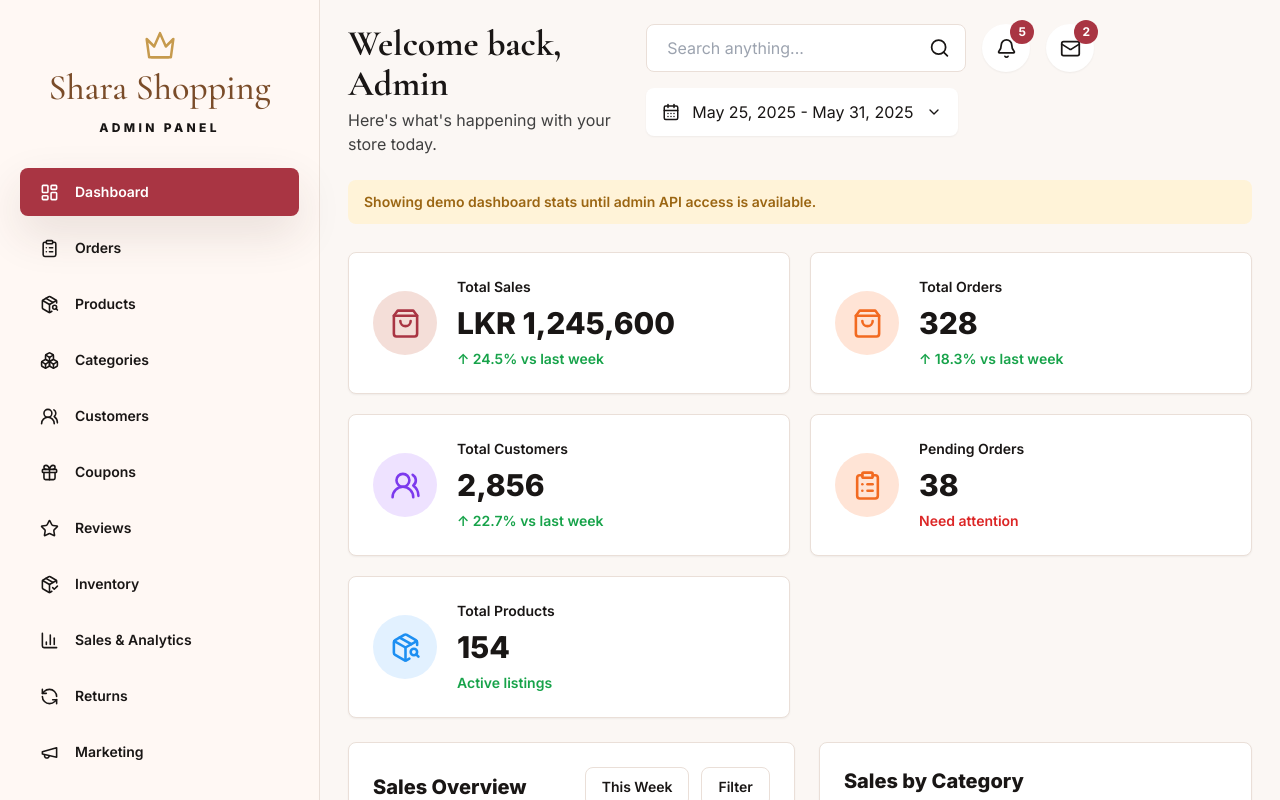
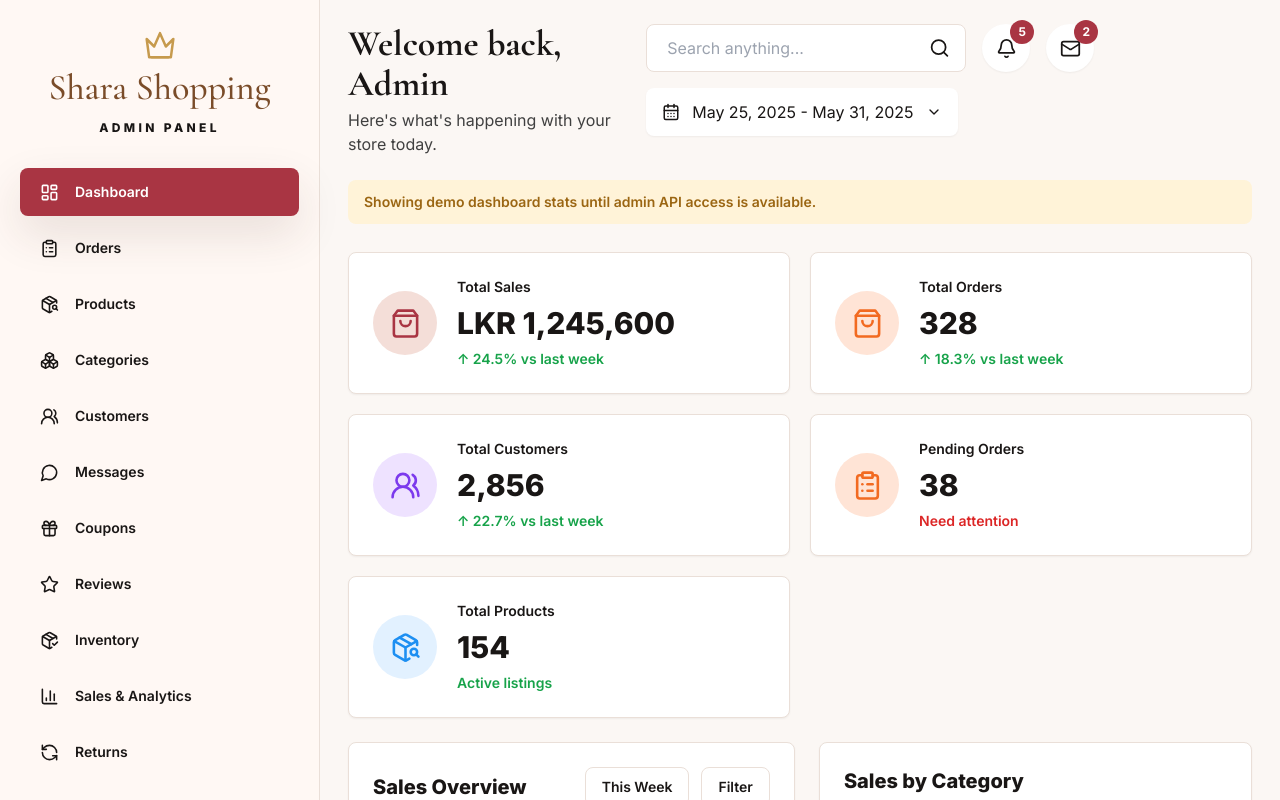
Before and after one commit to subasthican/shara-shopping, a React (Vite) app in the folder frontend/: page /admin/dashboard in a window 1280 px wide. Shown: the top 800 px of the page. Built offline with nearby package versions, Linux system fonts and the light colour scheme; no server answers; sample sign-in values are in the browser's storage.

Commit message:
Unify admin navigation links

```diff
--- a/frontend/src/pages/AddEditProductPage.jsx
+++ b/frontend/src/pages/AddEditProductPage.jsx
@@ -7,6 +7,7 @@
   Home,
   LogOut,
   Menu,
+  MessageCircle,
   Package,
   PackageCheck,
   Save,
@@ -29,6 +30,7 @@
   [Package, 'Products', '/admin/products'],
   [Box, 'Categories', '/admin/categories'],
   [UsersRound, 'Customers', '/admin/customers'],
+  [MessageCircle, 'Messages', '/admin/messages'],
   [Tag, 'Offers & Coupons', '#offers'],
   [PackageCheck, 'Inventory', '#inventory'],
   [Star, 'Reviews', '#reviews'],
--- a/frontend/src/pages/AdminDashboardPage.jsx
+++ b/frontend/src/pages/AdminDashboardPage.jsx
@@ -11,6 +11,7 @@
   Mail,
   Megaphone,
   Menu,
+  MessageCircle,
   PackageCheck,
   PackageSearch,
   RefreshCcw,
@@ -26,20 +27,21 @@
 import { getDashboardStats } from '../services/dashboardService.js';
 
 const sidebar = [
-  [LayoutDashboard, 'Dashboard'],
-  [ClipboardList, 'Orders'],
-  [PackageSearch, 'Products'],
-  [Boxes, 'Categories'],
-  [UsersRound, 'Customers'],
-  [Gift, 'Coupons'],
-  [Star, 'Reviews'],
-  [PackageCheck, 'Inventory'],
-  [BarChart3, 'Sales & Analytics'],
-  [RefreshCcw, 'Returns'],
-  [Megaphone, 'Marketing'],
-  [UsersRound, 'Users & Roles'],
-  [Settings, 'Settings'],
-  [Settings, 'Website Settings'],
+  [LayoutDashboard, 'Dashboard', '/admin/dashboard'],
+  [ClipboardList, 'Orders', '/admin/orders'],
+  [PackageSearch, 'Products', '/admin/products'],
+  [Boxes, 'Categories', '/admin/categories'],
+  [UsersRound, 'Customers', '/admin/customers'],
+  [MessageCircle, 'Messages', '/admin/messages'],
+  [Gift, 'Coupons', '#coupons'],
+  [Star, 'Reviews', '#reviews'],
+  [PackageCheck, 'Inventory', '#inventory'],
+  [BarChart3, 'Sales & Analytics', '#analytics'],
+  [RefreshCcw, 'Returns', '#returns'],
+  [Megaphone, 'Marketing', '#marketing'],
+  [UsersRound, 'Users & Roles', '#users'],
+  [Settings, 'Settings', '/admin/settings'],
+  [Settings, 'Website Settings', '/admin/settings'],
 ];
 
 const demoStats = [
@@ -146,12 +148,12 @@
         <p className="mt-3 text-xs font-extrabold uppercase tracking-[0.28em]">Admin Panel</p>
       </div>
       <nav className="mt-8 space-y-2">
-        {sidebar.map(([Icon, label], index) => (
+        {sidebar.map(([Icon, label, href]) => (
           <a
             className={`flex h-12 items-center gap-4 rounded-lg px-5 text-sm font-semibold ${
-              index === 0 ? 'bg-rosewood text-white shadow-soft' : 'hover:bg-white'
+              href === '/admin/dashboard' ? 'bg-rosewood text-white shadow-soft' : 'hover:bg-white'
             }`}
-            href={index === 0 ? '/admin/dashboard' : '#admin-section'}
+            href={href}
             key={label}
           >
             <Icon size={19} /> {label}
--- a/frontend/src/pages/AdminSettingsPage.jsx
+++ b/frontend/src/pages/AdminSettingsPage.jsx
@@ -36,6 +36,7 @@
   [Package, 'Products', '/admin/products'],
   [Box, 'Categories', '/admin/categories'],
   [UsersRound, 'Customers', '/admin/customers'],
+  [MessageCircle, 'Messages', '/admin/messages'],
   [Tag, 'Offers & Coupons', '#offers'],
   [PackageCheck, 'Inventory', '#inventory'],
   [Star, 'Reviews', '#reviews'],
--- a/frontend/src/pages/ManageCategoriesPage.jsx
+++ b/frontend/src/pages/ManageCategoriesPage.jsx
@@ -11,6 +11,7 @@
   Home,
   LogOut,
   Menu,
+  MessageCircle,
   Package,
   PackageCheck,
   Pencil,
@@ -32,6 +33,7 @@
   [Package, 'Products', '/admin/products'],
   [Box, 'Categories', '/admin/categories'],
   [UsersRound, 'Customers', '/admin/customers'],
+  [MessageCircle, 'Messages', '/admin/messages'],
   [Tag, 'Offers & Coupons', '#offers'],
   [PackageCheck, 'Inventory', '#inventory'],
   [Star, 'Reviews', '#reviews'],
--- a/frontend/src/pages/ManageCustomersPage.jsx
+++ b/frontend/src/pages/ManageCustomersPage.jsx
@@ -35,6 +35,7 @@
   [Package, 'Products', '/admin/products'],
   [Box, 'Categories', '/admin/categories'],
   [UsersRound, 'Customers', '/admin/customers'],
+  [MessageCircle, 'Messages', '/admin/messages'],
   [Tag, 'Offers & Coupons', '#offers'],
   [PackageCheck, 'Inventory', '#inventory'],
   [Star, 'Reviews', '#reviews'],
--- a/frontend/src/pages/ManageOrdersPage.jsx
+++ b/frontend/src/pages/ManageOrdersPage.jsx
@@ -11,6 +11,7 @@
   Home,
   LogOut,
   Menu,
+  MessageCircle,
   MoreVertical,
   Package,
   PackageCheck,
@@ -33,6 +34,7 @@
   [Package, 'Products', '/admin/products'],
   [Box, 'Categories', '/admin/categories'],
   [UsersRound, 'Customers', '/admin/customers'],
+  [MessageCircle, 'Messages', '/admin/messages'],
   [Tag, 'Offers & Coupons', '#offers'],
   [PackageCheck, 'Inventory', '#inventory'],
   [Star, 'Reviews', '#reviews'],
--- a/frontend/src/pages/ManageProductsPage.jsx
+++ b/frontend/src/pages/ManageProductsPage.jsx
@@ -13,6 +13,7 @@
   Home,
   LogOut,
   Menu,
+  MessageCircle,
   MoreVertical,
   Package,
   PackageCheck,
@@ -35,6 +36,7 @@
   [Package, 'Products', '/admin/products'],
   [Box, 'Categories', '/admin/categories'],
   [UsersRound, 'Customers', '/admin/customers'],
+  [MessageCircle, 'Messages', '/admin/messages'],
   [Tag, 'Offers & Coupons', '#offers'],
   [PackageCheck, 'Inventory', '#inventory'],
   [Star, 'Reviews', '#reviews'],
--- a/frontend/src/pages/ViewOrderDetailsPage.jsx
+++ b/frontend/src/pages/ViewOrderDetailsPage.jsx
@@ -11,6 +11,7 @@
   LogOut,
   Mail,
   MapPin,
+  MessageCircle,
   MoreVertical,
   Package,
   PackageCheck,
@@ -33,8 +34,9 @@
   [Home, 'Dashboard', '/admin/dashboard'],
   [ClipboardCheck, 'Orders', '/admin/orders'],
   [Package, 'Products', '/admin/products'],
-  [Box, 'Categories', '#categories'],
+  [Box, 'Categories', '/admin/categories'],
   [UsersRound, 'Customers', '/admin/customers'],
+  [MessageCircle, 'Messages', '/admin/messages'],
   [PackageCheck, 'Inventory', '#inventory'],
   [Star, 'Reviews', '#reviews'],
   [Settings, 'Settings', '/admin/settings'],
```
Also changed, not shown: 1 other file (tests, documents, lock files or other folders).
